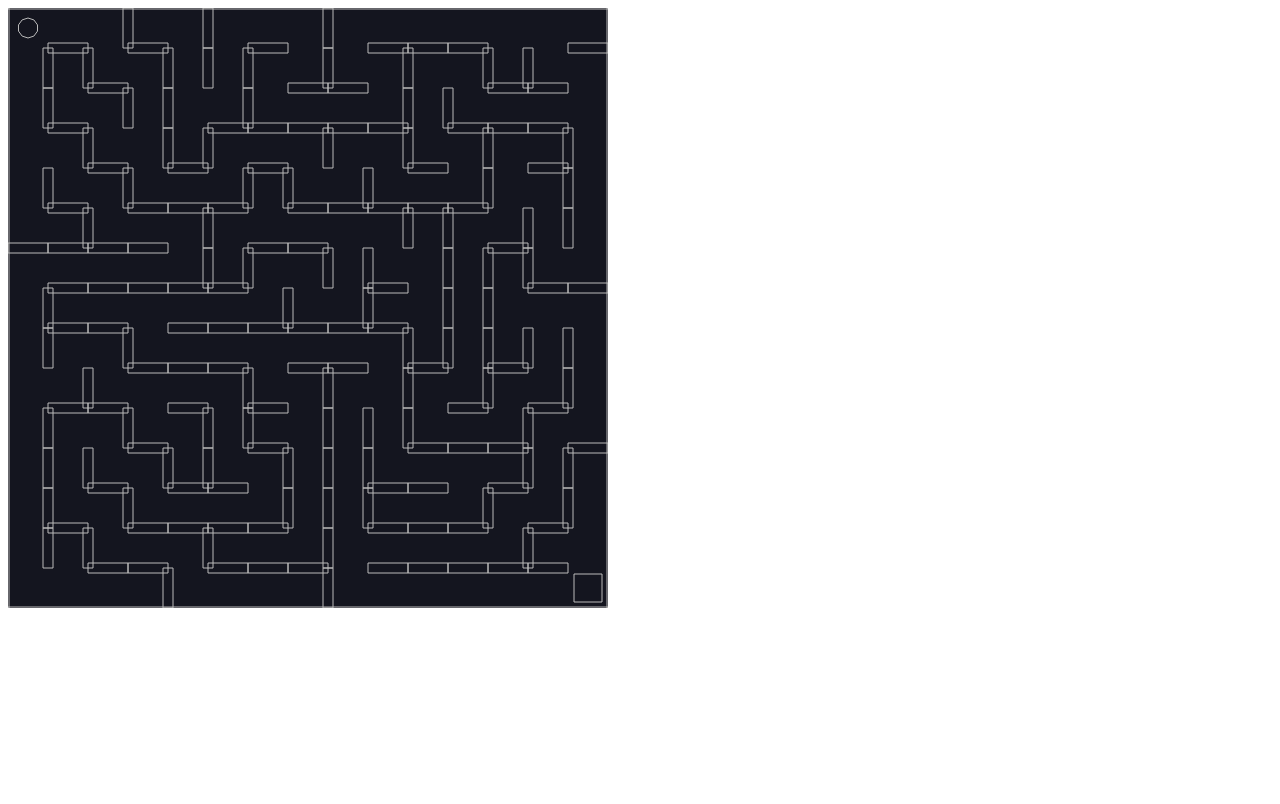
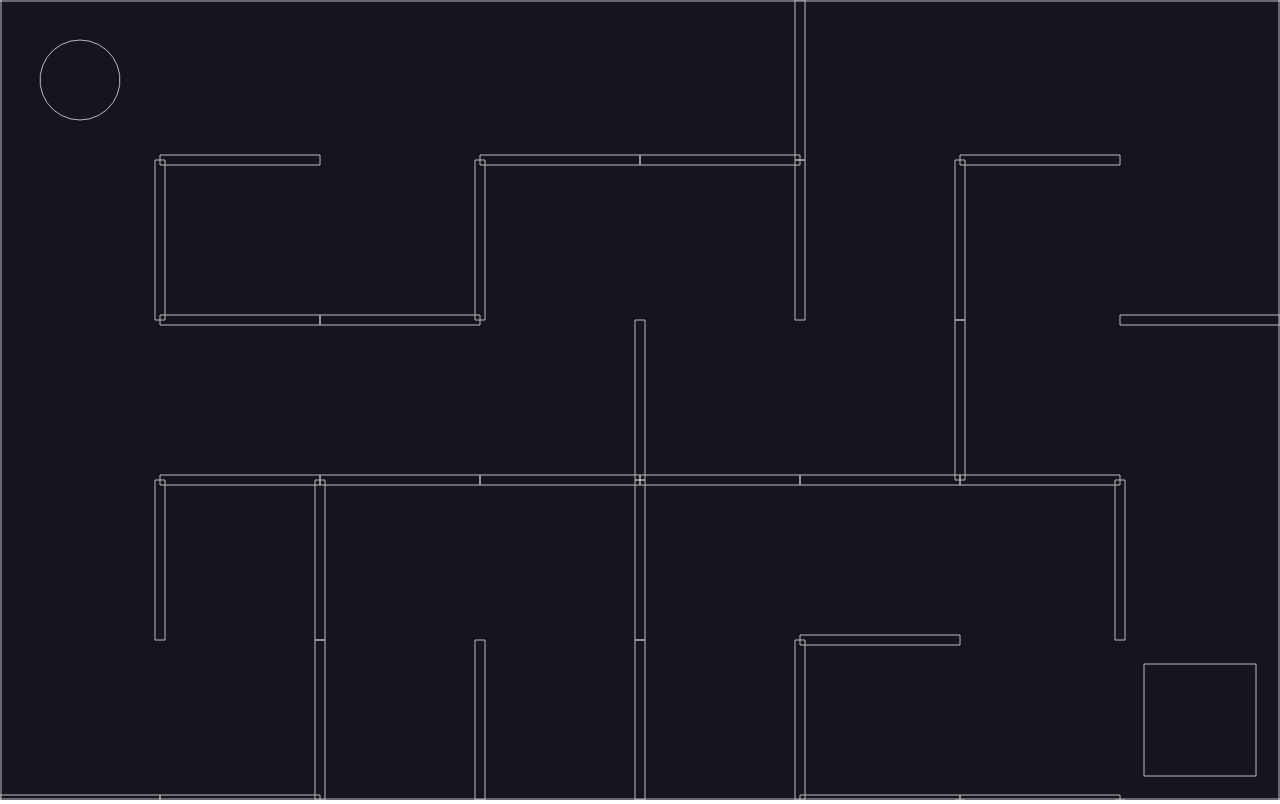
Before and after one commit to ibktommy/MazeGameApp-Javascript, a plain HTML site: page index.html in a window 1280 px wide. Drawn offline with nearby package versions, Linux system fonts and the light colour scheme; animation ran at ten frames a second.

Commit message:
Setting the Width and Height of the Canvas to the Window Width and Height

```diff
--- a/index.html
+++ b/index.html
@@ -7,6 +7,7 @@
   <meta name="viewport" content="width=device-width, initial-scale=1.0">
   <title>Maze Game App</title>
   <script src="https://cdnjs.cloudflare.com/ajax/libs/matter-js/0.18.0/matter.js"></script>
+  <link rel="stylesheet" href="style.css">
 </head>
 
 <body>
--- a/index.js
+++ b/index.js
@@ -1,11 +1,11 @@
 const { World, Engine, Runner, Render, Bodies, Body, Events } = Matter;
 
 // Setting our width and height Variable
-const width = 600;
-const height = 600;
+const width = window.innerWidth;
+const height = window.innerHeight;
 
 // Making our Grid Array Values dynamic
-const cells = 15;
+const cells = 8;
 
 // Calculating the lenght of our wall lines
 const unitLength = width / cells;
--- /dev/null
+++ b/style.css
@@ -0,0 +1,5 @@
+* {
+  margin: 0;
+  padding: 0;
+  box-sizing: border-box;
+}
```
